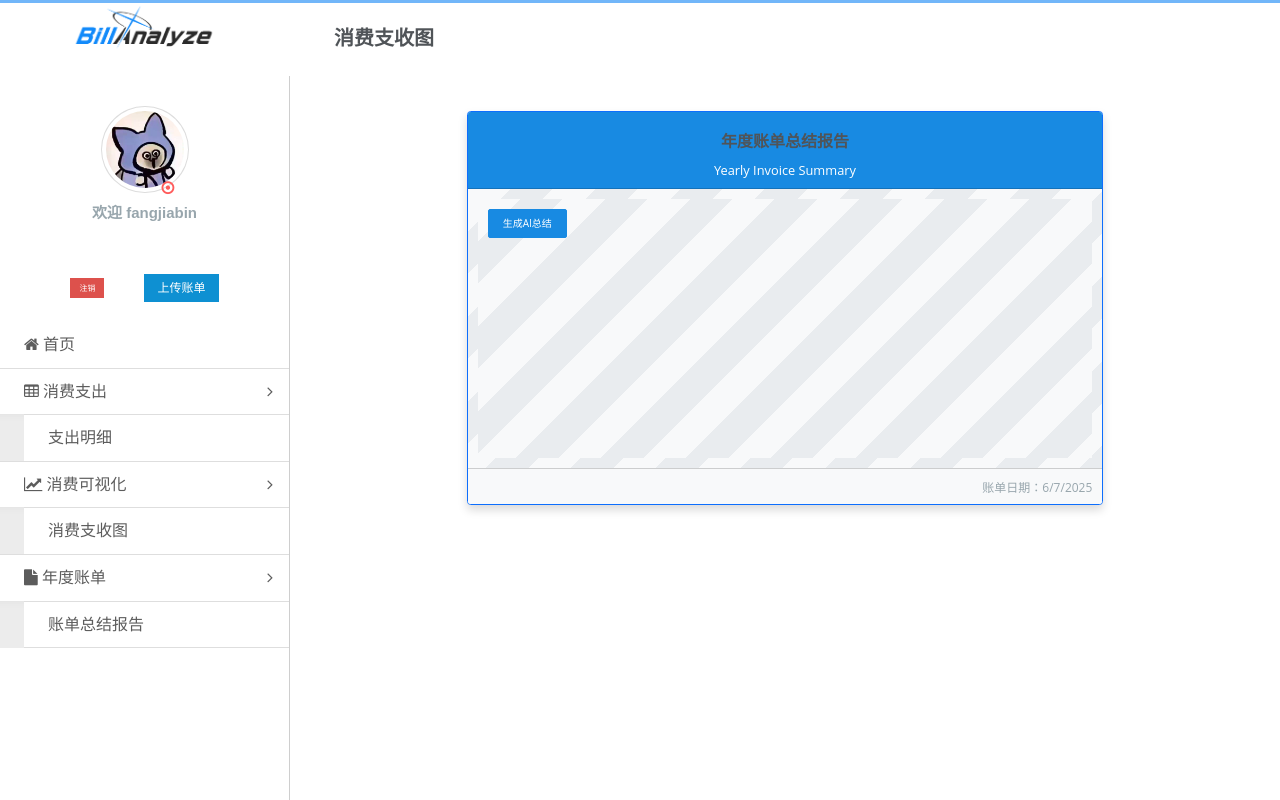
After one commit to para133/Vis_Design, a Flask app: page /report in a window 1280 px wide. The commit adds this page. Run offline with Flask 3, Linux system fonts and the light colour scheme; a user stored in the database is signed in; some libraries are stand-ins or nearby versions.

Commit message:
prepare ai report

```diff
--- a/app.py
+++ b/app.py
@@ -1,7 +1,7 @@
 import os
 from datetime import datetime
 
-from flask import Flask, request, render_template,redirect, url_for,session
+from flask import Flask, request, render_template,redirect, url_for,session, jsonify
 
 from models.data import db
 from models.db import BillDataBase
@@ -34,10 +34,6 @@ def refresh_user_data(user_id):
     total_income = billdatabase.get_total_income(user_id)
     m_expend = billdatabase.get_highest_expend_bill(user_id)
     m_income = billdatabase.get_highest_income_bill(user_id)
-    pie_data = billdatabase.get_expend_classification_pie_data(user_id)
-    highest_lowest_expend = billdatabase.get_highest_lowest_week_expend_income(user_id)
-    top10_expend = billdatabase.get_top10_expend_bill(user_id)
-    last_two_weeks_expend = billdatabase.get_last_two_week_expend(user_id)
     # 存到 session
     session['total_expend'] = total_expend
     session['total_income'] = total_income
@@ -49,11 +45,28 @@ def refresh_user_data(user_id):
         session['expend_percent'] = float(m_expend["交易金额"]) / float(total_expend) * 100
     if float(total_income) != 0:
         session['income_percent'] = float(m_income["交易金额"]) / float(total_income) * 100
-    session['pie_data'] = pie_data
-    session['bar_data'] = billdatabase.get_last_week_expend_bar_data(user_id)
-    session['highest_lowest_expend'] = highest_lowest_expend
-    session['top10_expend'] = top10_expend
-    session['last_two_weeks_expend'] = last_two_weeks_expend
+
+
+
+def ai_generate_summary():
+    # 这里可以调用OpenAI、百度文心一言等API
+    # 例如：return openai_api_call(...)
+    return "本年度您的账单收支总体平稳，消费主要集中在餐饮、日用百货等类别……"
+
+
+@app.route('/api/ai_summary')
+def ai_summary():
+    # 这里调用你的AI接口，返回字符串
+    summary = ai_generate_summary()  # 你需要实现这个函数
+    return jsonify({'summary': summary})
+
+@app.route('/report')
+def report():
+    """
+    渲染报表页面
+    """
+
+    return render_template('report.html', username=get_username())
 
 # 首页路由
 @app.route('/')
@@ -76,11 +89,11 @@ def index():
                                  m_income=session.get('m_income', {}),
                                  expend_percent=session.get('expend_percent', 0),
                                  income_percent=session.get('income_percent', 0),
-                                 pie_data=session.get('pie_data', []),
-                                 bar_data=session.get('bar_data', []),
-                                 highest_lowest_expend=session.get('highest_lowest_expend', {}),
-                                 top10_expend=session.get('top10_expend', []),
-                                 last_two_weeks_expend=session.get('last_two_weeks_expend', []))
+                                 pie_data=billdatabase.get_expend_classification_pie_data(session['user_id']),
+                                 bar_data=billdatabase.get_last_week_expend_bar_data(session['user_id']),
+                                 highest_lowest_expend=billdatabase.get_highest_lowest_week_expend_income(session['user_id']),
+                                 top10_expend=billdatabase.get_top10_expend_bill(session['user_id']),
+                                 last_two_weeks_expend=billdatabase.get_last_two_week_expend(session['user_id']))
 
 # 上传数据文件
 @app.route('/upload', methods=['POST'])
@@ -109,17 +122,17 @@ def upload():
             # 刷新用户数据
             refresh_user_data(session['user_id'])
     return render_template('index.html', username=get_username(),message=message, message_type=message_type,
-                            total_expend=session.get('total_expend', 0),
-                            total_income=session.get('total_income', 0),
-                            m_expend=session.get('m_expend', {}),
-                            m_income=session.get('m_income', {}),
-                            expend_percent=session.get('expend_percent', 0),
-                            income_percent=session.get('income_percent', 0),
-                            pie_data=session.get('pie_data', []),
-                            bar_data=session.get('bar_data', {}),
-                            highest_lowest_expend=session.get('highest_lowest_expend', {}),
-                            top10_expend=session.get('top10_expend', []),
-                            last_two_weeks_expend=session.get('last_two_weeks_expend', []))
+                                 total_expend=session.get('total_expend', 0),
+                                 total_income=session.get('total_income', 0),
+                                 m_expend=session.get('m_expend', {}),
+                                 m_income=session.get('m_income', {}),
+                                 expend_percent=session.get('expend_percent', 0),
+                                 income_percent=session.get('income_percent', 0),
+                                 pie_data=billdatabase.get_expend_classification_pie_data(session['user_id']),
+                                 bar_data=billdatabase.get_last_week_expend_bar_data(session['user_id']),
+                                 highest_lowest_expend=billdatabase.get_highest_lowest_week_expend_income(session['user_id']),
+                                 top10_expend=billdatabase.get_top10_expend_bill(session['user_id']),
+                                 last_two_weeks_expend=billdatabase.get_last_two_week_expend(session['user_id']))
 
 # 账单明细
 @app.route('/details', methods=['GET'])
--- a/models/db.py
+++ b/models/db.py
@@ -643,3 +643,61 @@ def merge_links(links):
         else:
             merged[key]['value'] += link['value']
     return list(merged.values())
+
+def get_year_report_data(self, user_id, year):
+    """
+    获取指定年份的年度报告数据，适合AI生成总结
+    """
+    start_date = datetime(year, 1, 1)
+    end_date = datetime(year, 12, 31, 23, 59, 59)
+
+    # 总收入、总支出
+    total_income = self.get_total_income(user_id, start_date, end_date)
+    total_expend = self.get_total_expend(user_id, start_date, end_date)
+
+    # 月度收支
+    bills = self.get_bills(user_id, start_date, end_date)
+    month_data = {}
+    for bill in bills:
+        month = bill.transaction_time.strftime("%Y-%m")
+        if month not in month_data:
+            month_data[month] = {"收入": 0.0, "支出": 0.0}
+        if hasattr(bill, "income_or_expense"):
+            if bill.income_or_expense == "支出":
+                month_data[month]["支出"] += float(bill.amount)
+            elif bill.income_or_expense == "收入":
+                month_data[month]["收入"] += float(bill.amount)
+    monthly = []
+    for month, data in sorted(month_data.items()):
+        monthly.append({
+            "月份": month,
+            "收入": round(data["收入"], 2),
+            "支出": round(data["支出"], 2),
+        })
+
+    # 分类支出
+    expend_class = self.get_expend_classification_pie_data(user_id, start_date, end_date)
+
+    # 最大支出/收入账单
+    max_expend = self.get_highest_expend_bill(user_id)
+    max_income = self.get_highest_income_bill(user_id)
+
+    # 最高/最低消费周
+    week_stat = self.get_highest_lowest_week_expend_income(user_id)
+    highest_week = week_stat.get("highest", {})
+    lowest_week = week_stat.get("lowest", {})
+
+    # 支出前10账单
+    top10_expend = self.get_top10_expend_bill(user_id)
+
+    return {
+        "总收入": total_income,
+        "总支出": total_expend,
+        "月度收支": monthly,
+        "分类支出": expend_class,
+        "最大支出账单": max_expend,
+        "最大收入账单": max_income,
+        "最高消费周": highest_week,
+        "最低消费周": lowest_week,
+        "支出前10账单": top10_expend
+    }
--- a/templates/base.html
+++ b/templates/base.html
@@ -111,7 +111,7 @@
 						      <a class="am-cf" data-am-collapse="{target: '#collapse-nav5'}"><span class="am-icon-file"></span> 年度账单 <span class="am-icon-angle-right am-fr am-margin-right"></span></a>
 						      <ul class="am-list am-collapse admin-sidebar-sub am-in" id="collapse-nav5">
 						        <!-- <li><a href="/formbasic" class="am-cf"> 基本表单</a></li>-->
-						        <li><a href="/formvalidate">账单总结报告</a></li>
+						        <li><a href="/report">账单总结报告</a></li>
 						      </ul>
 						    </li>
 						  </ul>
--- /dev/null
+++ b/templates/report.html
@@ -0,0 +1,82 @@
+{% extends "base.html" %}
+{% block content %}
+
+<!-- Begin page -->
+<header class="am-topbar am-topbar-fixed-top">
+    <div class="am-topbar-left am-hide-sm-only">
+        <img src="../static/img/title.png" alt="BillAnalysis Logo" style="height:60px;">
+    </div>
+
+    <div class="contain">
+        <ul class="am-nav am-navbar-nav am-navbar-left">
+            <li><h4 class="page-title">消费支收图</h4></li>
+        </ul>
+    </div>
+</header>
+<!-- end page -->
+
+<!-- start page -->
+<div class="content-page">
+    <!-- start content -->
+    <div class="content">
+
+        <div class="container my-5">
+            <div class="row justify-content-center">
+                <div class="col-lg-8">
+                    <div class="card shadow border-primary mb-4">
+                        <div class="card-header bg-primary text-white text-center">
+                            <h3 class="mb-0">年度账单总结报告</h3>
+                            <small>Yearly Invoice Summary</small>
+                        </div>
+                        <div class="card-body" style="background: repeating-linear-gradient(135deg, #f8f9fa, #f8f9fa 30px, #e9ecef 30px, #e9ecef 60px);">
+                            <div class="card-body" style="background: repeating-linear-gradient(135deg, #f8f9fa, #f8f9fa 30px, #e9ecef 30px, #e9ecef 60px);">
+                                <!-- 添加生成按钮 -->
+                                <button id="gen-ai-summary" class="btn btn-primary mb-3">生成AI总结</button>
+                                <!-- 主体部分：AI生成总结报告 -->
+                                <div id="ai-summary" class="py-4 px-2" style="min-height: 200px;">
+                                    <!-- 这里将由AI生成年度账单总结报告内容 -->
+                                </div>
+                            </div>
+                            <script>
+                                document.getElementById('gen-ai-summary').onclick = function() {
+                                    var btn = this;
+                                    btn.disabled = true;
+                                    btn.innerText = '生成中...';
+                                    document.getElementById('ai-summary').innerText = 'AI正在生成总结，请稍候...';
+                                    fetch('/api/ai_summary')
+                                        .then(response => response.json())
+                                        .then(data => {
+                                            document.getElementById('ai-summary').innerText = data.summary;
+                                            btn.disabled = false;
+                                            btn.innerText = '重新生成AI总结';
+                                        })
+                                        .catch(err => {
+                                            document.getElementById('ai-summary').innerText = 'AI报告生成失败，请稍后重试。';
+                                            btn.disabled = false;
+                                            btn.innerText = '生成AI总结';
+                                        });
+                                };
+                            </script>
+                        </div>
+                        <div class="card-footer text-end bg-light">
+                            <span class="text-muted">账单日期：<span id="current-date"></span></span>
+                            <script>
+                                document.getElementById('current-date').textContent = new Date().toLocaleDateString();
+                            </script>
+                        </div>
+                    </div>
+                </div>
+            </div>
+        </div>
+
+
+
+
+
+    </div>
+    <!-- end content -->
+</div>
+<!-- end page -->
+
+
+{% endblock %}
```
Also changed, not shown: templates/expend_income.html (+1 -12 lines).
